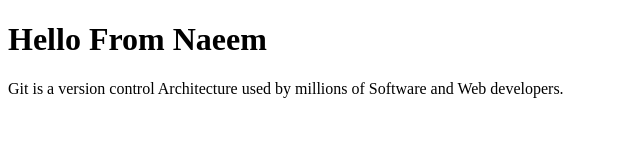
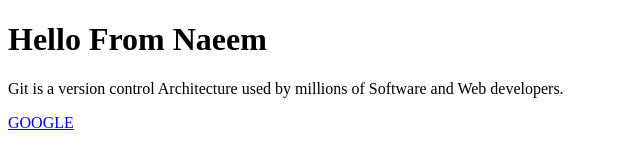
Before and after one commit to naeemrind/git-test, a plain HTML site: page index.html in a window 1280 px wide. Shown: the full height of the page, 0-640 px from the left. Drawn offline with Linux system fonts and the light colour scheme.

Commit message:
A link added

```diff
--- a/index.html
+++ b/index.html
@@ -8,6 +8,7 @@
 <body>
     <h1>Hello From Naeem</h1>
     <p>Git is a version control Architecture used by millions of Software and Web developers.</p>
+    <a href="http//www.google.com">GOOGLE</a>
 
 </body>
 </html>
```
